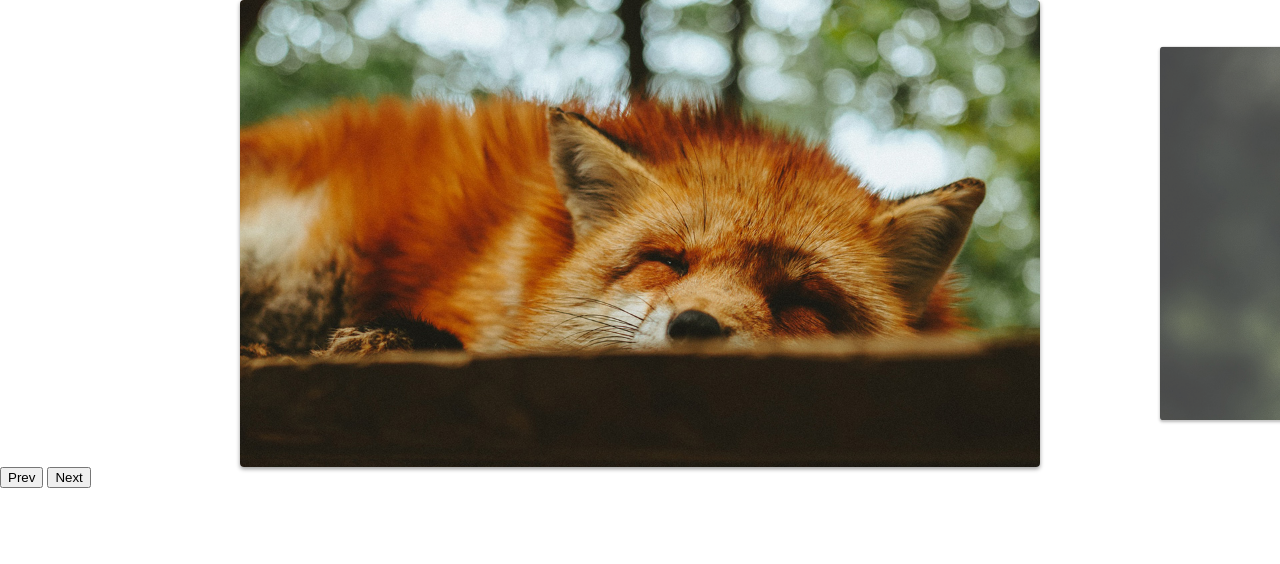
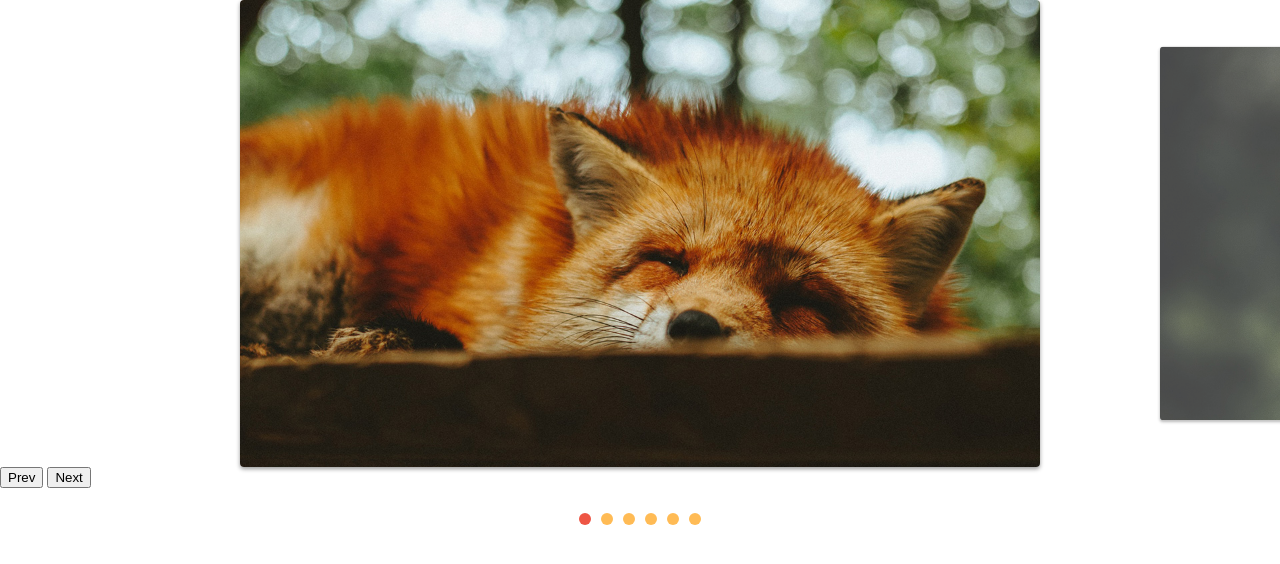
Before and after one commit to GabrielRosendo27/SlideJs, a plain HTML site: page index.html in a window 1280 px wide. Drawn offline with Linux system fonts and the light colour scheme.

Commit message:
adicionada-paginacao-por-slide

```diff
--- a/css/style.css
+++ b/css/style.css
@@ -37,3 +37,22 @@ img {
   opacity: 1;
   transform: scale(1);
 }
+[data-control="slide"] {
+  display: flex;
+  justify-content: center;
+  margin-top: 20px;
+}
+[data-control="slide"] li a {
+  display: block;
+  width: 12px;
+  height: 12px;
+  background: #fb5;
+  border-radius: 50%;
+  overflow: hidden;
+  text-indent: -999px;
+  margin: 5px;
+}
+[data-control="slide"] li.active a,
+[data-control="slide"] li a:hover {
+  background: #e54;
+}
--- a/js/script.js
+++ b/js/script.js
@@ -3,4 +3,4 @@ import { SlideNav } from "./slide.js";
 const slide = new SlideNav(".slide", ".slide-wrapper");
 slide.init();
 slide.addArrow(".prev", ".next");
-console.log(slide);
+slide.addControl(".custom-controls");
--- a/js/slide.js
+++ b/js/slide.js
@@ -6,6 +6,7 @@ export class Slide {
     this.wrapper = document.querySelector(wrapper);
     this.dist = { finalPosition: 0, startX: 0, movement: 0 };
     this.activeClass = "active";
+    this.changeEvent = new Event("changeEvent");
   }
   transition(active) {
     this.slide.style.transition = active ? "transform .3s" : "";
@@ -87,6 +88,7 @@ export class Slide {
     this.slidesIndexNav(index);
     this.dist.finalPosition = activeSlide.position;
     this.changeActiveClass();
+    this.wrapper.dispatchEvent(this.changeEvent);
   }
   changeActiveClass() {
     this.slideArray.forEach((item) => item.element.classList.remove(this.activeClass));
@@ -127,6 +129,10 @@ export class Slide {
 }
 
 export class SlideNav extends Slide {
+  constructor(...args) {
+    super(...args);
+    this.bindControlEvents();
+  }
   addArrow(prev, next) {
     this.prevElement = document.querySelector(prev);
     this.nextElement = document.querySelector(next);
@@ -137,4 +143,36 @@ export class SlideNav extends Slide {
     this.prevElement.addEventListener("click", this.activePrevSlide);
     this.nextElement.addEventListener("click", this.activeNextSlide);
   }
+
+  createControl() {
+    const control = document.createElement("ul");
+    control.dataset.control = "slide";
+
+    this.slideArray.forEach((item, index) => {
+      control.innerHTML += `<li><a href="#slide${index + 1}">${index + 1}</a></li>`;
+    });
+    this.wrapper.appendChild(control);
+    return control;
+  }
+  eventControl(item, index) {
+    item.addEventListener("click", (event) => {
+      event.preventDefault();
+      this.changeSlide(index);
+    });
+    this.wrapper.addEventListener("changeEvent", this.activeControlItem);
+  }
+  activeControlItem() {
+    this.controlArray.forEach((item) => item.classList.remove(this.activeClass));
+    this.controlArray[this.index.active].classList.add(this.activeClass);
+  }
+  addControl(customControl) {
+    this.control = document.querySelector(customControl) || this.createControl();
+    this.controlArray = [...this.control.children];
+    this.activeControlItem();
+    this.controlArray.forEach(this.eventControl);
+  }
+  bindControlEvents() {
+    this.eventControl = this.eventControl.bind(this);
+    this.activeControlItem = this.activeControlItem.bind(this);
+  }
 }
```
